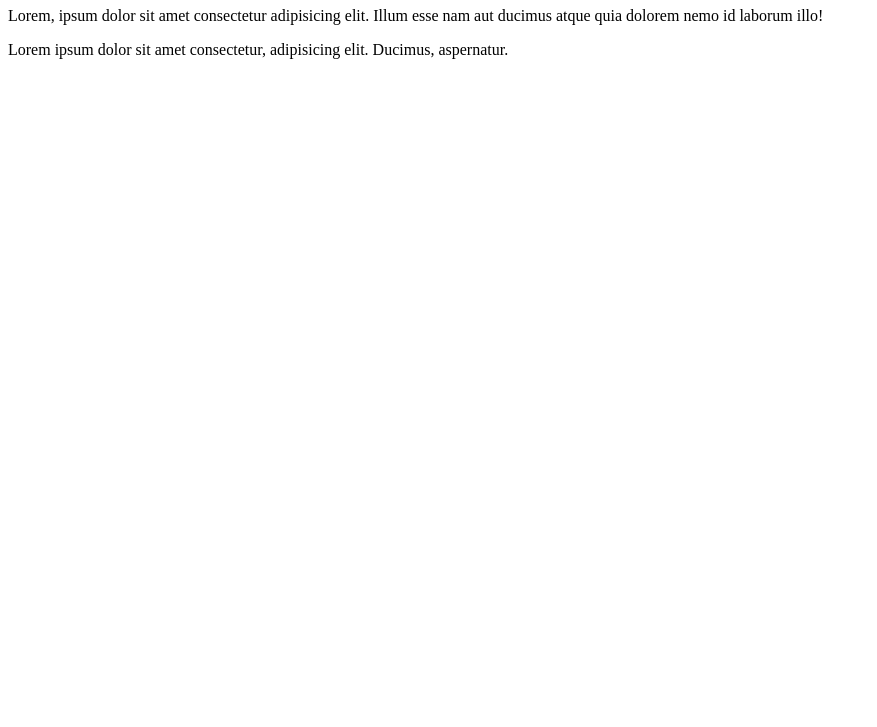
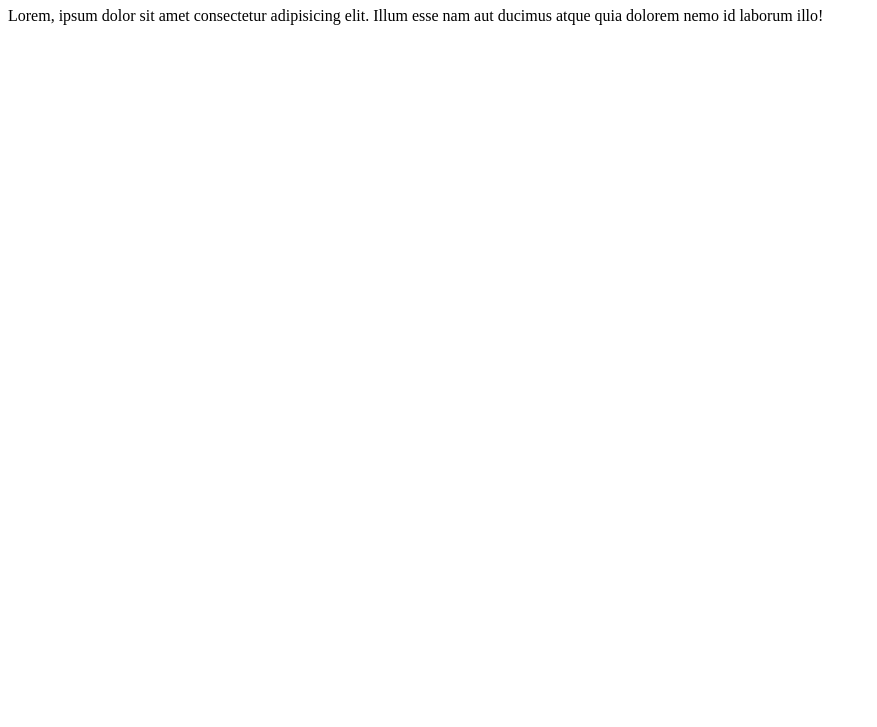
Before and after one commit to IHajibayli/lesson_3, a plain HTML site: page index.html in a window 1280 px wide. Shown: the part 73-800 px from the top of the page, without its empty margins (0-877 px from the left). Drawn offline with Linux system fonts and the light colour scheme.

Commit message:
removed unused p tag

```diff
--- a/index.html
+++ b/index.html
@@ -11,9 +11,5 @@
       Lorem, ipsum dolor sit amet consectetur adipisicing elit. Illum esse nam
       aut ducimus atque quia dolorem nemo id laborum illo!
     </p>
-    <p>
-      Lorem ipsum dolor sit amet consectetur, adipisicing elit. Ducimus,
-      aspernatur.
-    </p>
   </body>
 </html>
```
